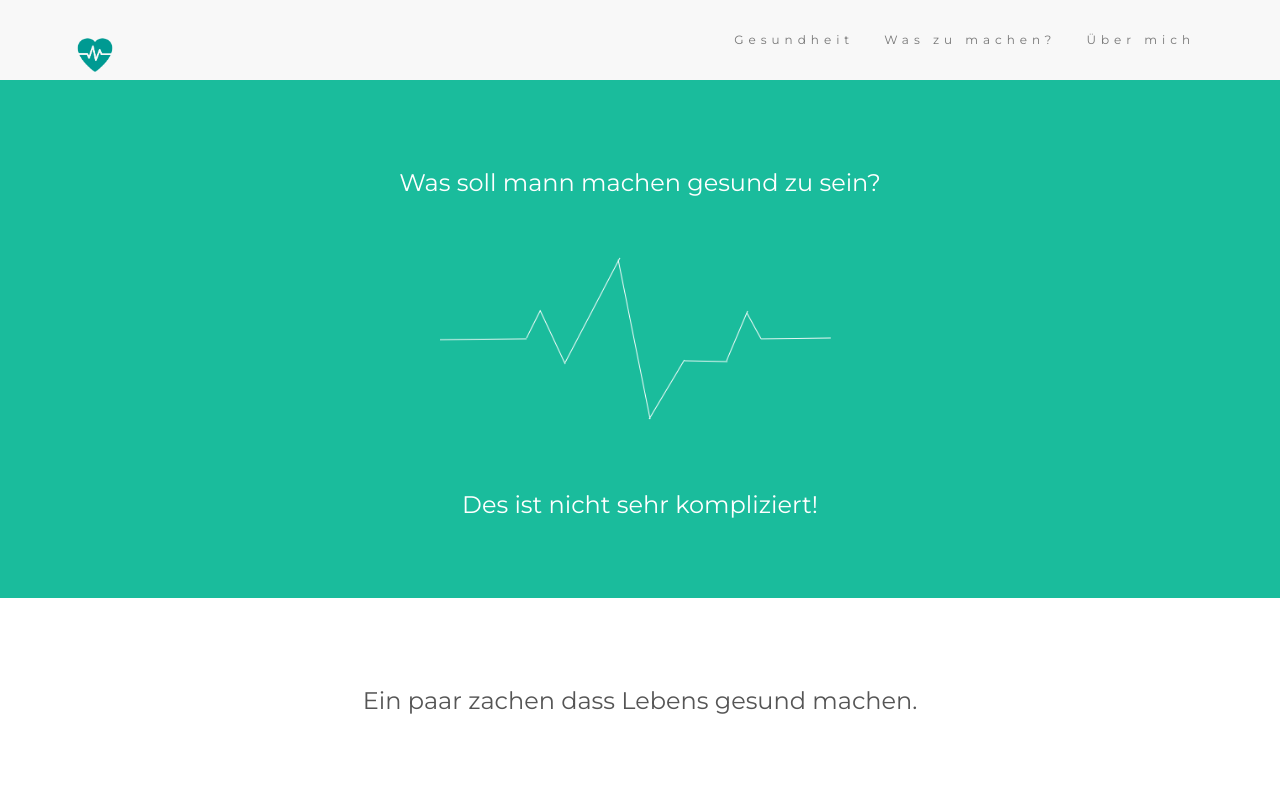
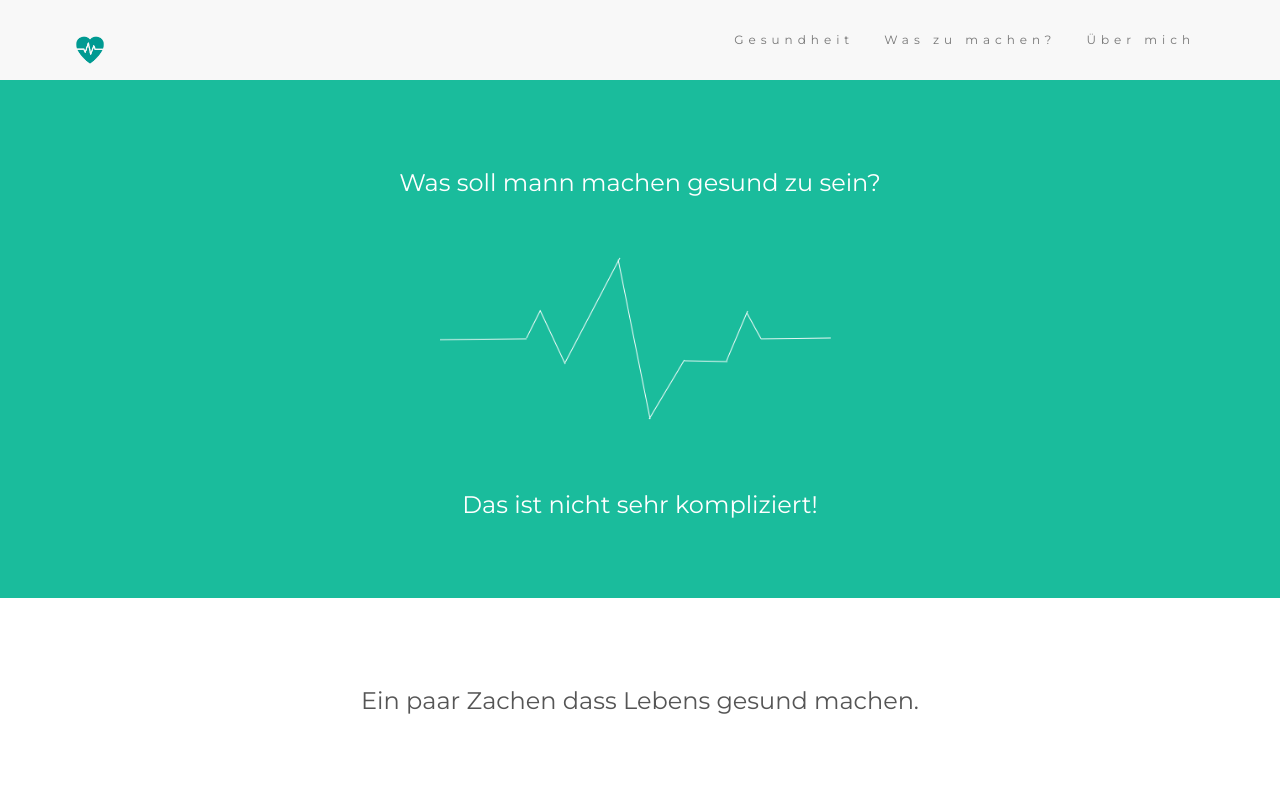
Before and after one commit to SimonR16/deutsch, a plain HTML site: page index.html in a window 1280 px wide. Shown: the top 792 px of the page. Drawn offline with nearby package versions, Linux system fonts and the light colour scheme.

Commit message:
Update index.html

```diff
--- a/index.html
+++ b/index.html
@@ -63,7 +63,7 @@
         <span class="icon-bar"></span>
         <span class="icon-bar"></span>
       </button>
-      <a class="navbar-brand" href="#"><img src="icon_gesundheit.png" width="50px"></a>
+      <a class="navbar-brand" href="#"><img src="icon_gesundheit.png" width="40px"></a>
     </div>
     <div class="collapse navbar-collapse" id="myNavbar">
       <ul class="nav navbar-nav navbar-right">
@@ -79,13 +79,13 @@
 <div id="first" class="container-fluid bg-1 text-center">
   <h3 class="margin">Was soll mann machen gesund zu sein?</h3>
   <img src="pulse.png" width="400vw">
-  <h3>Des ist nicht sehr kompliziert!</h3>
+  <h3>Das ist nicht sehr kompliziert!</h3>
 </div>
 
 
 <!-- Third Container (Grid) -->
 <div id="second" class="container-fluid bg-3 text-center">
-  <h3 class="margin">Ein paar zachen dass Lebens gesund machen.</h3><br>
+  <h3 class="margin">Ein paar Zachen dass Lebens gesund machen.</h3><br>
   <div class="row">
     <div class="col-sm-4">
       <p>Wenn man gesund bleiben möchte soll er viel Sport treiben. Das ist: bewegen für Minimum 150 Minuten täglich. Man muss nicht ein Leitungssport treiben. Spazieren ist auch gut.</p>
```
